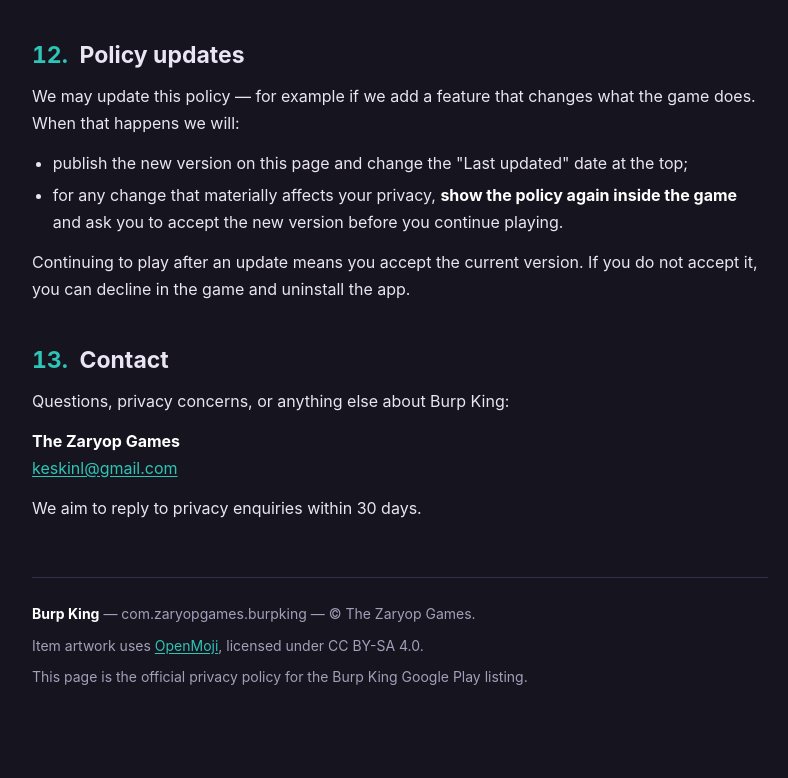
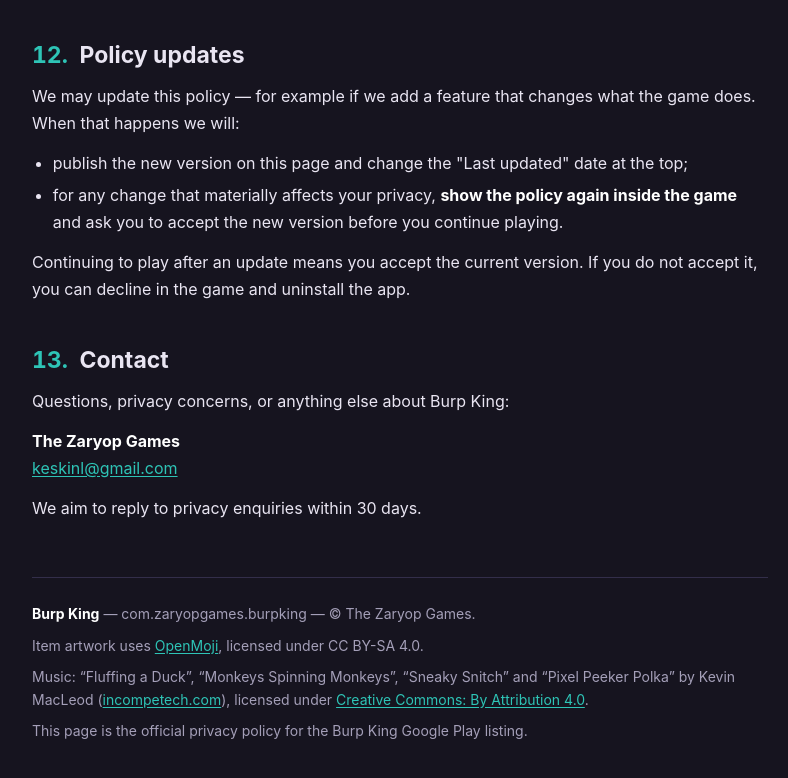
Before and after one commit to zaryopgames/zaryopgames.github.io, a plain HTML site: page burpking-privacy/index.html in a window 1280 px wide. Shown: the part 5209-5987 px from the top of the page, without its empty margins (240-1028 px from the left). Drawn offline with Linux system fonts and the light colour scheme.

Commit message:
Add files via upload

```diff
--- a/burpking-privacy/index.html
+++ b/burpking-privacy/index.html
@@ -329,6 +329,9 @@
   <p><strong>Burp King</strong> — com.zaryopgames.burpking — © The Zaryop Games.</p>
   <p>Item artwork uses <a href="https://openmoji.org" target="_blank" rel="noopener">OpenMoji</a>,
   licensed under CC BY-SA 4.0.</p>
+  <p>Music: “Fluffing a Duck”, “Monkeys Spinning Monkeys”, “Sneaky Snitch” and “Pixel Peeker Polka”
+  by Kevin MacLeod (<a href="https://incompetech.com" target="_blank" rel="noopener">incompetech.com</a>),
+  licensed under <a href="https://creativecommons.org/licenses/by/4.0/" target="_blank" rel="noopener">Creative Commons: By Attribution 4.0</a>.</p>
   <p>This page is the official privacy policy for the Burp King Google Play listing.</p>
 </footer>
 
```
